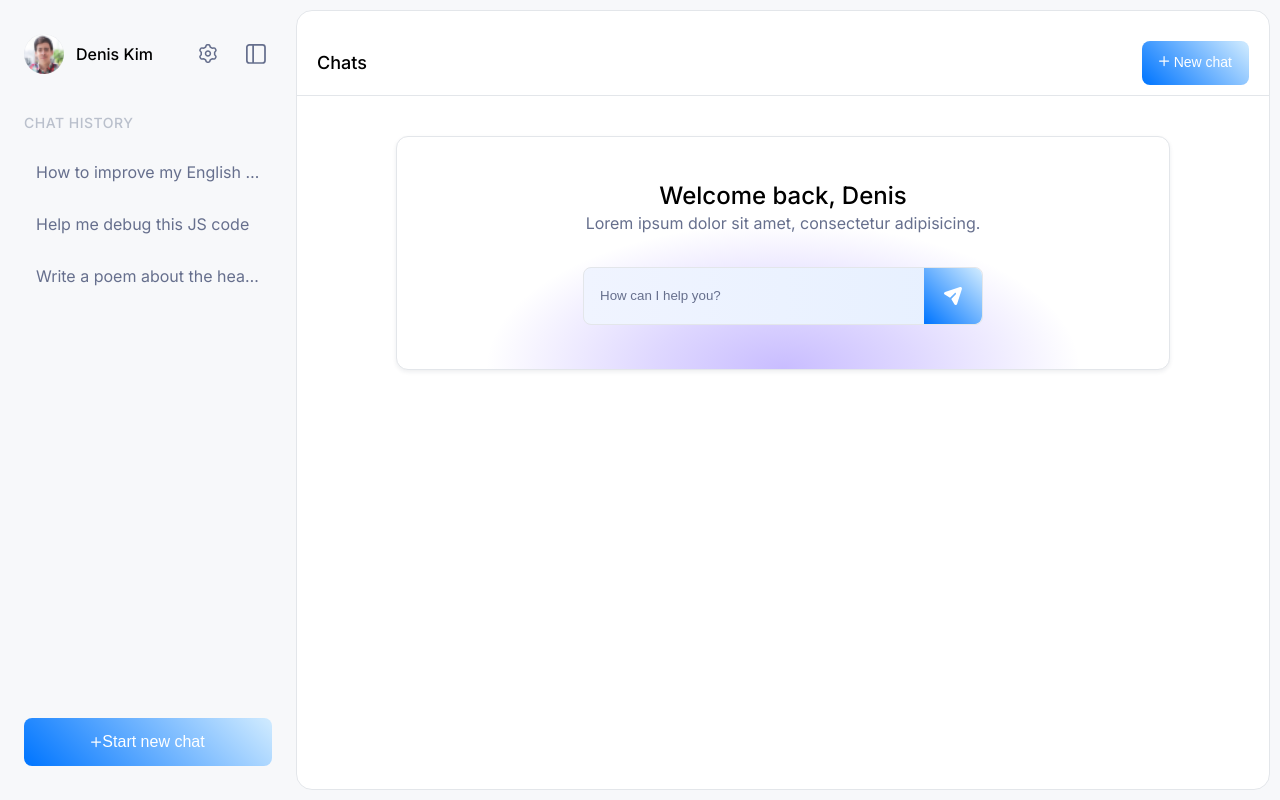
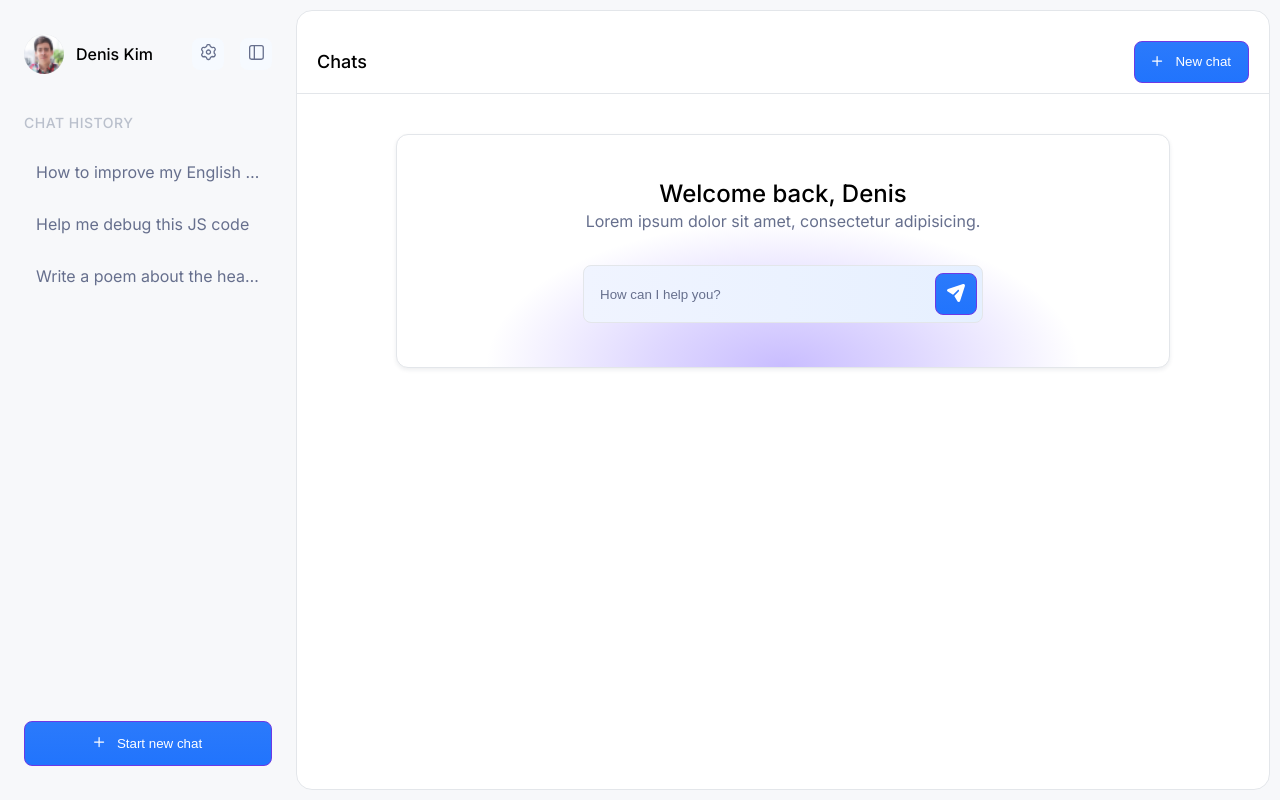
Before and after one commit to kimgetsu/LLM-Chat, a Vue app: page / in a window 1280 px wide. Built offline with nearby package versions, Linux system fonts and the light colour scheme.

Commit message:
Реализовал компонент UiButton и соответственно заменил все кнопки в проекте

```diff
--- a/src/components/ChatArea.vue
+++ b/src/components/ChatArea.vue
@@ -2,9 +2,11 @@
   <div class="chat-container">
     <header class="chat-header">
       <h1 class="d-3 medium">Chats</h1>
-      <div class="btn-border">
-        <button class="d-1 medium"><PlusIcon /> New chat</button>
-      </div>
+
+      <UiButton variant="primary" size="default">
+        <template #left> <PlusIcon /> </template>
+        <template #default>New chat</template>
+      </UiButton>
     </header>
 
     <main class="chat-main">
@@ -16,11 +18,11 @@
           </div>
           <form class="input-section">
             <input type="text" placeholder="How can I help you?" />
-            <div class="btn-border">
-              <button type="submit">
-                <SendIcon :width="20" :height="20" />
-              </button>
-            </div>
+            <span class="input-btn">
+              <UiButton variant="primary" size="default" :onlyIcon="true">
+                <template #left> <SendIcon /> </template>
+              </UiButton>
+            </span>
           </form>
         </div>
       </div>
@@ -31,6 +33,7 @@
 <script setup lang="ts">
 import PlusIcon from '../assets/icons/PlusIcon.svg'
 import SendIcon from '../assets/icons/SendIcon.svg'
+import UiButton from './shared/UiButton.vue'
 </script>
 
 <style scoped>
@@ -56,45 +59,6 @@ import SendIcon from '../assets/icons/SendIcon.svg'
   border-bottom: 1px solid var(--neutral-400);
   margin: 0 -20px 20px -20px;
   background: var(--neutral-100);
-}
-
-.btn-border {
-  background: var(--blue-gradient);
-  border-radius: 8px;
-  padding: 1px;
-  display: inline-block;
-  transition: background 0.3s ease;
-}
-
-.submit-btn {
-  border-radius: 0 7px 7px 0 !important;
-  width: 56px !important;
-  height: 56px !important;
-  padding: 0 !important;
-  display: flex !important;
-  align-items: center !important;
-  justify-content: center !important;
-}
-
-.btn-border button {
-  background: var(--blue-gradient);
-  border: none;
-  outline: none;
-  border-radius: 7px;
-  padding: 12px 16px;
-  color: var(--neutral-100);
-  cursor: pointer;
-  width: 100%;
-  height: 100%;
-  transition: background 0.3s ease;
-}
-
-.btn-border:hover {
-  background: linear-gradient(45deg, #0068e5 0%, #b8ddff 100%);
-}
-
-.btn-border:hover button {
-  background: linear-gradient(45deg, #0068e5 0%, #b8ddff 100%);
 }
 
 .welcome-card {
@@ -137,6 +101,8 @@ import SendIcon from '../assets/icons/SendIcon.svg'
 
 .input-section {
   display: flex;
+  justify-content: center;
+  align-items: center;
   background: linear-gradient(to right, #f0f4ff, #e6f0ff);
   border-radius: 8px;
   overflow: hidden;
@@ -158,23 +124,8 @@ import SendIcon from '../assets/icons/SendIcon.svg'
   color: var(--neutral-600);
 }
 
-.input-section .btn-border {
-  border-radius: 0 8px 8px 0;
-  height: 100%;
-  display: flex;
-  align-items: center;
-  justify-content: center;
-}
-
-.input-section .btn-border button {
-  background: var(--blue-gradient);
-  border-radius: 0 7px 7px 0;
-  padding: 0;
-  width: 56px;
-  height: 56px;
-  display: flex;
-  align-items: center;
-  justify-content: center;
+.input-btn {
+  margin: 5px;
 }
 
 .input-section .btn-border:hover {
@@ -196,10 +147,6 @@ import SendIcon from '../assets/icons/SendIcon.svg'
     margin: 0 -20px 15px -20px;
   }
 
-  .btn-border button {
-    padding: 10px 14px;
-  }
-
   .welcome-card {
     max-width: 600px;
     padding: 25px;
@@ -219,16 +166,6 @@ import SendIcon from '../assets/icons/SendIcon.svg'
     width: 350px;
     height: 52px;
   }
-
-  .input-section .btn-border button {
-    width: 50px;
-    height: 50px;
-  }
-
-  .input-section .btn-border button img {
-    width: 18px;
-    height: 18px;
-  }
 }
 
 @media (max-width: 767px) {
@@ -240,15 +177,6 @@ import SendIcon from '../assets/icons/SendIcon.svg'
   .chat-header {
     padding: 10px 15px;
     margin: 0 -15px 15px -15px;
-  }
-
-  .btn-border {
-    border-radius: 6px;
-  }
-
-  .btn-border button {
-    padding: 8px 12px;
-    border-radius: 5px;
   }
 
   .welcome-card {
@@ -276,21 +204,6 @@ import SendIcon from '../assets/icons/SendIcon.svg'
   .input-section input {
     padding: 10px 12px;
   }
-
-  .input-section .btn-border {
-    border-radius: 0 6px 6px 0;
-  }
-
-  .input-section .btn-border button {
-    width: 48px;
-    height: 48px;
-    border-radius: 0 5px 5px 0;
-  }
-
-  .input-section .btn-border button img {
-    width: 18px;
-    height: 18px;
-  }
 }
 
 @media (max-width: 359px) {
@@ -301,10 +214,6 @@ import SendIcon from '../assets/icons/SendIcon.svg'
   .chat-header {
     padding: 8px 12px;
     margin: 0 -12px 12px -12px;
-  }
-
-  .btn-border button {
-    padding: 6px 10px;
   }
 
   .welcome-card {
@@ -323,10 +232,5 @@ import SendIcon from '../assets/icons/SendIcon.svg'
   .input-section input {
     padding: 8px 10px;
   }
-
-  .input-section .btn-border button {
-    width: 44px;
-    height: 44px;
-  }
 }
 </style>
--- a/src/components/Sidebar.vue
+++ b/src/components/Sidebar.vue
@@ -7,12 +7,12 @@
           <p v-if="!isCollapsed" class="d-2 medium username">Denis Kim</p>
         </div>
         <div class="header-actions" :class="{ collapsed: isCollapsed }">
-          <button type="button">
-            <SettingsIcon :width="20" :height="20" class="icon" />
-          </button>
-          <button type="button" @click="toggleCollapse" class="collapse-btn">
-            <SidebarIcon :width="20" :height="20" class="icon" />
-          </button>
+          <UiButton variant="tertiary" size="small" :onlyIcon="true">
+            <template #left> <SettingsIcon /> </template>
+          </UiButton>
+          <UiButton @click="toggleCollapse" variant="tertiary" size="small" :onlyIcon="true">
+            <template #left> <SidebarIcon /> </template>
+          </UiButton>
         </div>
       </header>
 
@@ -41,8 +41,11 @@
       </section>
 
       <footer v-if="!isCollapsed" class="sidebar-footer">
-        <div class="btn-border">
-          <button class="d-2 medium"><PlusIcon /> Start new chat</button>
+        <div class="btn-container">
+          <UiButton variant="primary" size="default" class="sidebar-btn">
+            <template #left><PlusIcon /></template>
+            <template #default>Start new chat</template>
+          </UiButton>
         </div>
       </footer>
     </div>
@@ -54,6 +57,7 @@ import { ref, onMounted, onUnmounted } from 'vue'
 import SettingsIcon from '../assets/icons/SettingsIcon.svg'
 import SidebarIcon from '../assets/icons/SidebarIcon.svg'
 import PlusIcon from '../assets/icons/PlusIcon.svg'
+import UiButton from './shared/UiButton.vue'
 
 const isCollapsed = ref(false)
 const isMobile = ref(false)
@@ -93,6 +97,16 @@ const toggleCollapse = () => {
   position: relative;
   z-index: 100;
   overflow: hidden;
+}
+
+.sidebar-btn {
+  width: 248px;
+  height: 45px;
+}
+
+.btn-container {
+  display: flex;
+  justify-content: center;
 }
 
 .sidebar.collapsed {
@@ -179,26 +193,6 @@ const toggleCollapse = () => {
   gap: 32px;
 }
 
-.header-actions button {
-  background: none;
-  border: none;
-  cursor: pointer;
-  width: 32px;
-  height: 32px;
-  border-radius: 8px;
-  display: flex;
-  align-items: center;
-  justify-content: center;
-  color: var(--neutral-600);
-  transition: all 0.2s ease;
-  padding: 0;
-  flex-shrink: 0;
-}
-
-.header-actions button:hover {
-  background: var(--neutral-400);
-}
-
 .icon {
   display: block;
 }
@@ -256,40 +250,6 @@ const toggleCollapse = () => {
   padding-top: 20px;
 }
 
-.btn-border {
-  background: var(--blue-gradient);
-  border-radius: 8px;
-  display: block;
-  width: 100%;
-  height: 48px;
-  transition: all 0.3s ease;
-  padding: 1px;
-}
-
-.btn-border button {
-  background: var(--blue-gradient);
-  border: none;
-  outline: none;
-  border-radius: 7px;
-  padding: 0;
-  color: var(--neutral-100);
-  cursor: pointer;
-  width: 100%;
-  height: 100%;
-  display: flex;
-  align-items: center;
-  justify-content: center;
-  transition: all 0.3s ease;
-}
-
-.btn-border:hover {
-  background: linear-gradient(45deg, #0068e5 0%, #b8ddff 100%);
-}
-
-.btn-border:hover button {
-  background: linear-gradient(45deg, #0068e5 0%, #b8ddff 100%);
-}
-
 @media (max-width: 1023px) {
   .sidebar:not(.collapsed) {
     width: 240px;
@@ -306,10 +266,6 @@ const toggleCollapse = () => {
 
   .chat-link {
     padding: 12px 10px;
-  }
-
-  .btn-border {
-    height: 42px;
   }
 
   .sidebar.collapsed {
@@ -353,9 +309,5 @@ const toggleCollapse = () => {
   .chat-link {
     padding: 12px 10px;
   }
-
-  .btn-border {
-    height: 44px;
-  }
 }
 </style>
--- /dev/null
+++ b/src/components/shared/UiButton.vue
@@ -0,0 +1,127 @@
+<template>
+  <button
+    :class="['btn', `size-${size}`, `variant-${variant}`, { 'icon-only': onlyIcon }]"
+    :type="type"
+    :disabled="disabled"
+  >
+    <span v-if="$slots.left" class="icon-only" aria-hidden="true">
+      <slot name="left" />
+    </span>
+
+    <span v-if="$slots.default" class="btn-text" aria-hidden="true">
+      <slot />
+    </span>
+
+    <span v-if="$slots.right" class="icon-only" aria-hidden="true">
+      <slot name="right" />
+    </span>
+  </button>
+</template>
+
+<script setup lang="ts">
+type ButtonVariant = 'primary' | 'secondary' | 'tertiary'
+type ButtonSize = 'small' | 'default'
+type ButtonType = 'button' | 'submit' | 'reset'
+
+interface ButtonProps {
+  variant?: ButtonVariant
+  size?: ButtonSize
+  type?: ButtonType
+  onlyIcon?: boolean
+  disabled?: boolean
+}
+
+withDefaults(defineProps<ButtonProps>(), {
+  variant: 'primary',
+  size: 'small',
+  type: 'button',
+  onlyIcon: false,
+  disabled: false,
+})
+</script>
+
+<style scoped>
+.btn {
+  display: inline-flex;
+  justify-content: center;
+  align-items: center;
+  cursor: pointer;
+  border-radius: 8px;
+  border: 1px solid transparent;
+  padding-inline: 17px;
+}
+
+.variant-primary {
+  background: linear-gradient(180deg, #2b7afb 0%, #2174fd 100%, #213bfd 100%);
+  color: var(--neutral-100);
+  border: 1px solid var(--secondary-300);
+  filter: drop-shadow(
+    0px 2px 1px 0px #ffffff38 inset,
+    0px -2px 0.3px 0px #0e387d2e inset,
+    0px 2px 5px 0px #1458c92b
+  );
+}
+
+.variant-secondary {
+  background: var(--neutral-200);
+  color: var(--neutral-800);
+  border: 1px solid var(--neutral-500);
+  filter: drop-shadow(0px 1px 3px 0px #19213d1a);
+}
+
+.variant-tertiary {
+  background: var(--secondary-200);
+  color: var(--primary-100);
+  box-shadow: none;
+}
+
+.size-small {
+  height: 32px;
+  padding: 8px;
+  gap: 8px;
+}
+
+.size-default {
+  height: 42px;
+  padding-top: 12px;
+  padding-bottom: 12px;
+  gap: 12px;
+}
+
+.btn-icon {
+  display: inline-flex;
+  align-items: center;
+  justify-content: center;
+}
+
+.btn-text {
+  display: inline-flex;
+  align-items: center;
+  font-weight: 500;
+  line-height: 115%;
+}
+
+.icon-only.size-small {
+  width: 32px;
+  padding: 0;
+  gap: 0;
+}
+
+.icon-only.size-default {
+  width: 42px;
+  padding-inline: 0;
+  gap: 0;
+}
+
+.variant-primary:hover {
+  background: var(--secondary-300);
+}
+
+.variant-secondary:hover {
+  background: var(--neutral-400);
+}
+
+.variant-tertiary:hover {
+  background: var(--neutral-400);
+}
+</style>
```
Also changed, not shown: src/components/ui/UiButton.vue (deleted).
